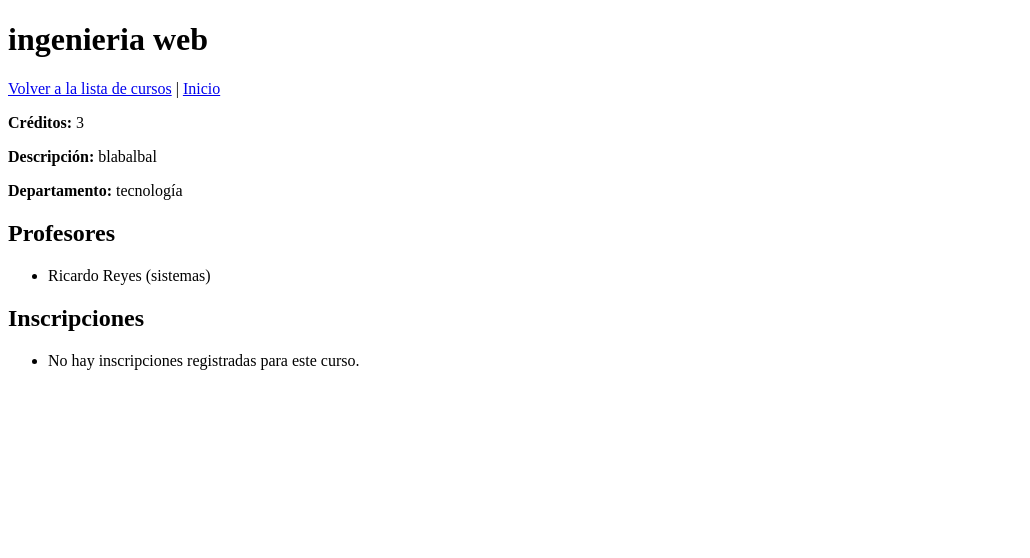
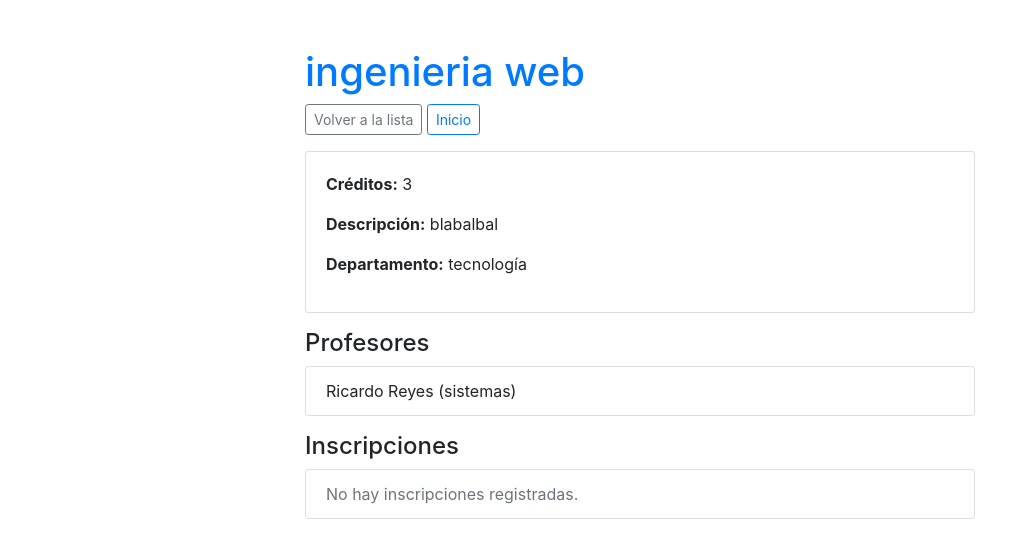
Before and after one commit to juliankaGaray/universidad_contoso, a Django app: page /cursos/2/ in a window 1280 px wide. Shown: the top 558 px of the page, without its empty margins (0-1030 px from the left). Run offline with Django 3.2, Linux system fonts and the light colour scheme; data comes from the database, SQL or seed files in the repository; tables that the repository leaves empty hold one stand-in row (values such as "Sample post"); some libraries are stand-ins or nearby versions.

Commit message:
Update detalle_curso.html

```diff
--- a/gestion_academica/templates/gestion_academica/detalle_curso.html
+++ b/gestion_academica/templates/gestion_academica/detalle_curso.html
@@ -3,36 +3,54 @@
 <head>
     <meta charset="UTF-8">
     <title>Detalle del Curso</title>
+    <link rel="stylesheet" href="https://stackpath.bootstrapcdn.com/bootstrap/4.5.2/css/bootstrap.min.css">
+    <style>
+        .container {
+            max-width: 700px;
+        }
+    </style>
 </head>
 <body>
-    <h1>{{ curso.titulo }}</h1>
-    <nav>
-        <a href="{% url 'lista_cursos' %}">Volver a la lista de cursos</a> |
-        <a href="{% url 'home' %}">Inicio</a>
+    <div class="container mt-5">
+        <h1 class="text-primary">{{ curso.titulo }}</h1>
+
+        <nav class="mb-3">
+            <a href="{% url 'lista_cursos' %}" class="btn btn-outline-secondary btn-sm">Volver a la lista</a>
+            <a href="{% url 'home' %}" class="btn btn-outline-primary btn-sm">Inicio</a>
         </nav>
+
+        <div class="card mb-3">
+            <div class="card-body">
                 <p><strong>Créditos:</strong> {{ curso.creditos }}</p>
                 <p><strong>Descripción:</strong> {{ curso.descripcion }}</p>
                 <p><strong>Departamento:</strong> {{ curso.departamento.nombre }}</p>
+            </div>
+        </div>
 
-    <h2>Profesores</h2>
-    <ul>
+        <h2 class="h4">Profesores</h2>
+        <ul class="list-group mb-3">
             {% for profesor in curso.profesores.all %}
-            <li>{{ profesor.nombre }} ({{ profesor.especialidad }})</li>
+                <li class="list-group-item">{{ profesor.nombre }} ({{ profesor.especialidad }})</li>
             {% empty %}
-            <li>No se han asignado profesores a este curso.</li>
+                <li class="list-group-item text-muted">No se han asignado profesores.</li>
             {% endfor %}
         </ul>
 
-    <h2>Inscripciones</h2>
-    <ul>
+        <h2 class="h4">Inscripciones</h2>
+        <ul class="list-group">
             {% for inscripcion in inscripciones %}
-            <li>
+                <li class="list-group-item">
                     {{ inscripcion.estudiante.nombre }} {{ inscripcion.estudiante.apellido }} -
-                Inscrito el: {{ inscripcion.fecha_inscripcion }}
+                    <small class="text-muted">Inscrito el: {{ inscripcion.fecha_inscripcion }}</small>
                 </li>
             {% empty %}
-            <li>No hay inscripciones registradas para este curso.</li>
+                <li class="list-group-item text-muted">No hay inscripciones registradas.</li>
             {% endfor %}
         </ul>
+    </div>
+
+    <script src="https://code.jquery.com/jquery-3.5.1.slim.min.js"></script>
+    <script src="https://cdn.jsdelivr.net/npm/popper.js@1.16.1/dist/umd/popper.min.js"></script>
+    <script src="https://stackpath.bootstrapcdn.com/bootstrap/4.5.2/js/bootstrap.min.js"></script>
 </body>
 </html>
```
Lines whose indentation alone changed are shown as unchanged.
